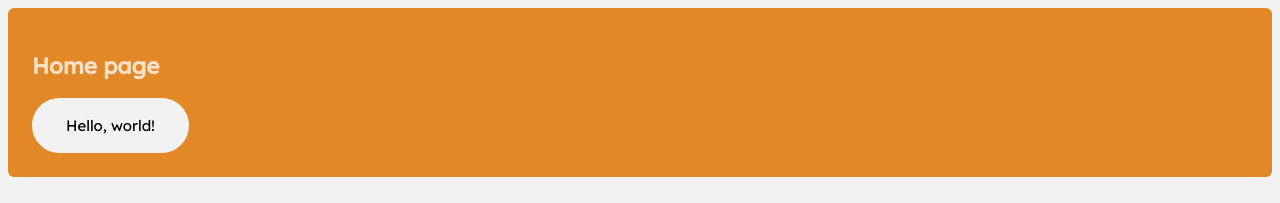
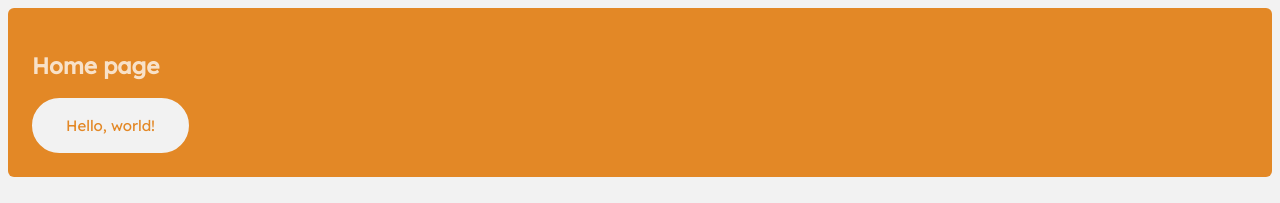
Before and after one commit to lethiandev/fm-three-column-cards, a Vue app: page / in a window 1280 px wide. Shown: the top 203 px of the page. Built offline with nearby package versions, Linux system fonts and the light colour scheme.

Commit message:
Add button color variant

```diff
--- a/src/pages/HomePage.tsx
+++ b/src/pages/HomePage.tsx
@@ -9,7 +9,7 @@ export default defineComponent({
       <main>
         <VCard variant="first">
           <h1>Home page</h1>
-          <VButton>Hello, world!</VButton>
+          <VButton variant="first">Hello, world!</VButton>
         </VCard>
       </main>
     )
```
